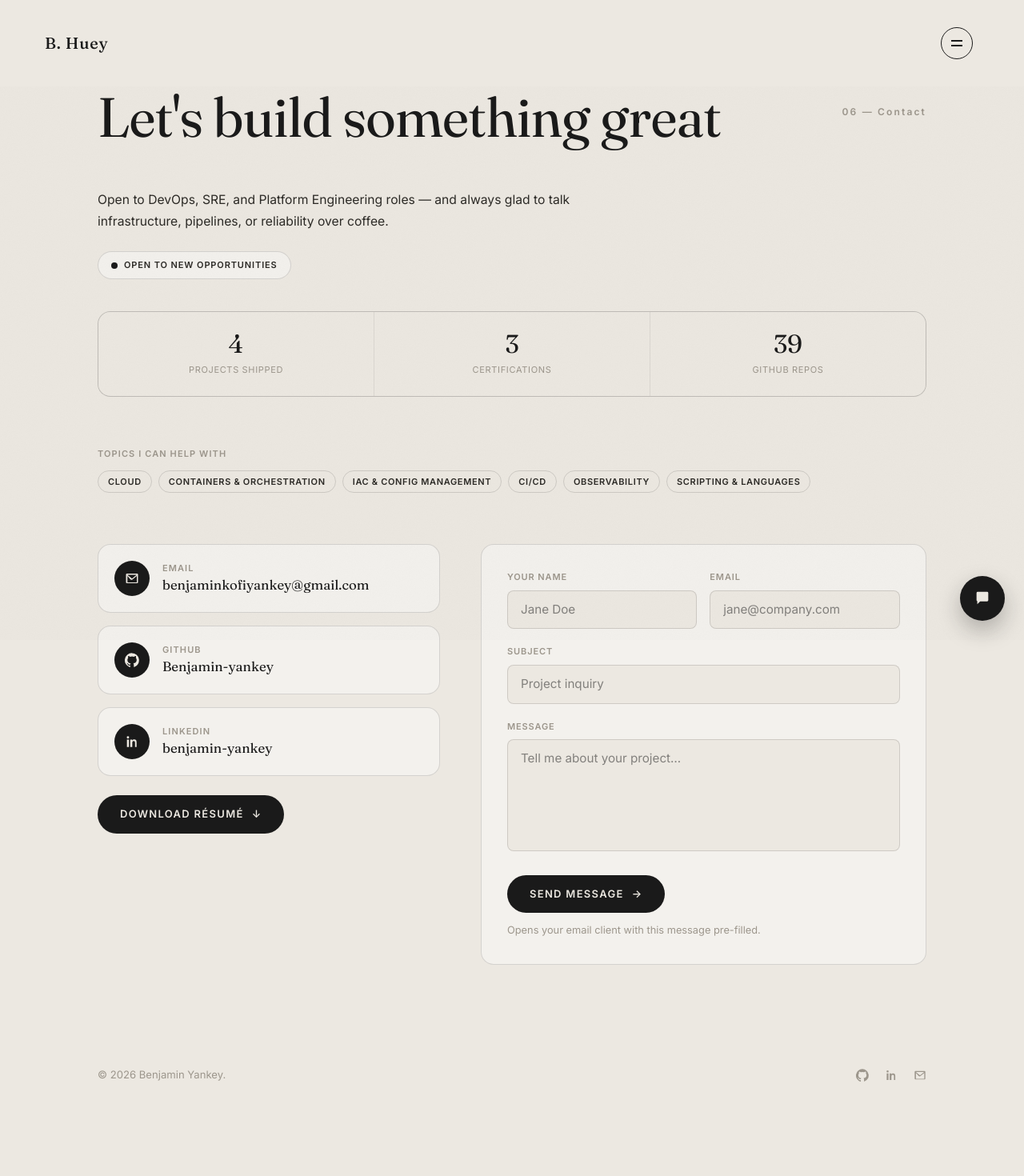
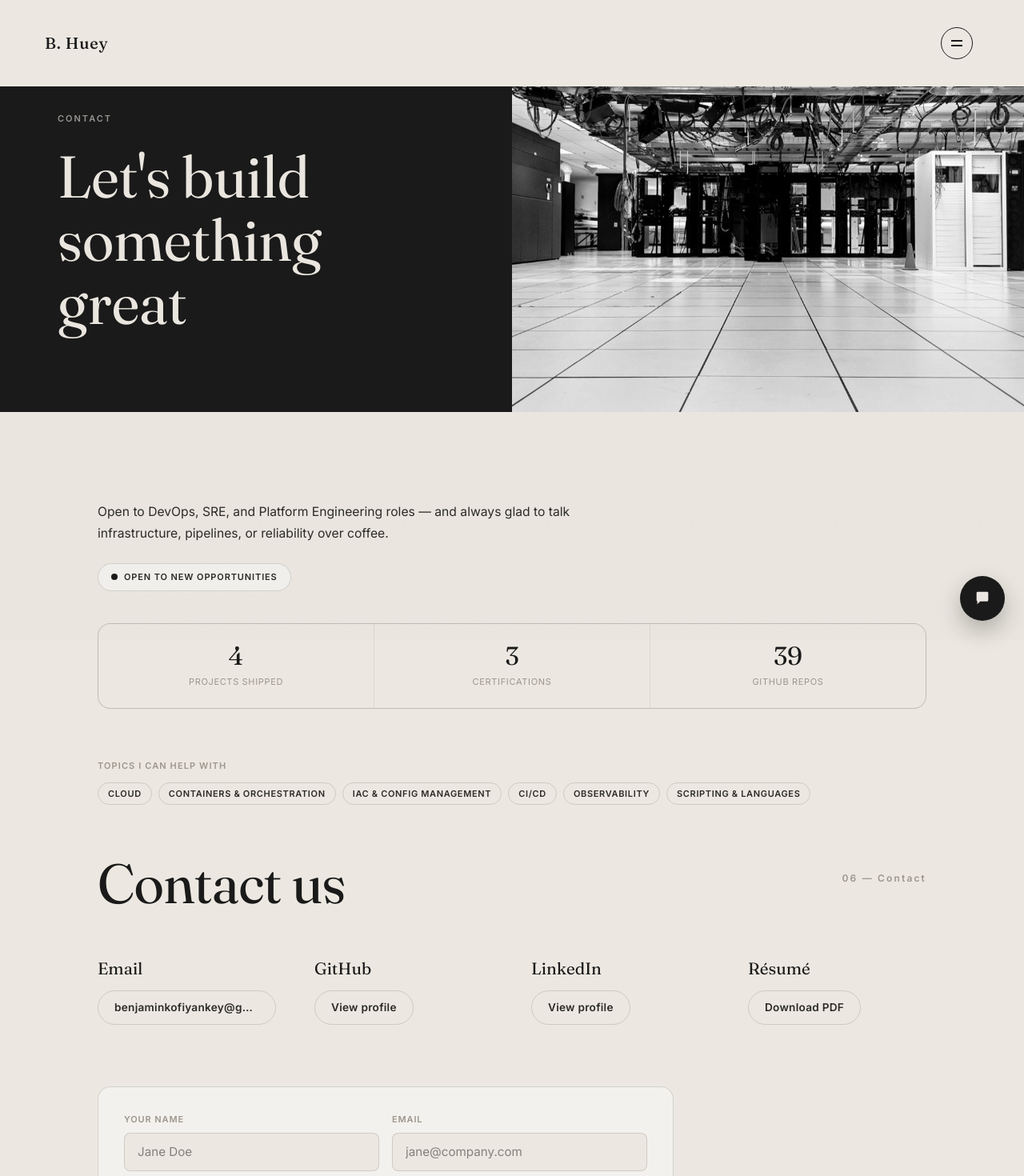
Before and after one commit to Benjamin-yankey/Portfolio, a React (Vite) app in the folder app/: page /contact in a window 1280 px wide. Shown: the top 1470 px of the page at 80% size. Before the commit the page ends 1402 px from the top, so only its background shows below. Built offline with nearby package versions, Linux system fonts and the light colour scheme.

Commit message:
Add contact page hero image and update site configuration

```diff
--- a/app/public/admin/config.yml
+++ b/app/public/admin/config.yml
@@ -45,6 +45,7 @@ collections:
           - { label: "Footer copyright line", name: footerCopy, widget: string }
           - { label: "Portrait photo", name: portrait, widget: image }
           - { label: "Hero video (uploads commit directly to the repo — keep clips short/small; GitHub has a hard 100MB file limit). When set, replaces the portrait photo with a looping background video.", name: heroVideo, widget: file, required: false, media_folder: "/app/public/videos", public_folder: "/Portfolio/videos" }
+          - { label: "Contact page hero image (separate from the portrait — shown on the split hero at the top of the Contact page)", name: contactImage, widget: image, required: false }
 
       - file: "app/src/content/projects.json"
         label: "Projects"
--- a/app/src/components/Contact.tsx
+++ b/app/src/components/Contact.tsx
@@ -3,14 +3,14 @@ import { site } from '../data/site'
 import { projects } from '../data/projects'
 import { certifications, skillCategories } from '../data/skills'
 import { githubStats } from '../data/githubStats'
-import { EmailIcon, GitHubIcon, LinkedInIcon } from './icons/SocialIcons'
 import { Reveal } from './Reveal'
 import { SectionHeading } from './SectionHeading'
 
-const INFO_CARDS = [
-  { label: 'Email', value: site.email, href: `mailto:${site.email}`, Icon: EmailIcon },
-  { label: 'GitHub', value: 'Benjamin-yankey', href: site.github, Icon: GitHubIcon },
-  { label: 'LinkedIn', value: 'benjamin-yankey', href: site.linkedin, Icon: LinkedInIcon },
+const CONTACT_GRID = [
+  { label: 'Email', linkText: site.email, href: `mailto:${site.email}` },
+  { label: 'GitHub', linkText: 'View profile', href: site.github },
+  { label: 'LinkedIn', linkText: 'View profile', href: site.linkedin },
+  ...(site.resumeHref ? [{ label: 'Résumé', linkText: 'Download PDF', href: site.resumeHref, download: true }] : []),
 ]
 
 const STATS = [
@@ -43,10 +43,38 @@ export function Contact() {
   }
 
   return (
+    <>
+      {/* Full-bleed split hero — sits outside `container-page` deliberately,
+          same pattern as GithubExploreMount, so the two halves reach the
+          viewport edges. Starts at the true top of the page; the fixed
+          TopBar (bg-cream, z-60) overlays its first ~120px, so the eyebrow
+          and headline carry enough top padding to clear it rather than
+          sitting behind it. */}
+      <section className="grid grid-cols-2 max-[760px]:grid-cols-1">
+        <Reveal
+          as="div"
+          depth
+          className="flex flex-col justify-center gap-6 bg-ink px-[clamp(24px,6vw,72px)] pt-[140px] pb-[clamp(56px,8vw,96px)] text-cream max-[760px]:pt-[120px]"
+        >
+          <span className="text-[11px] font-semibold tracking-[0.18em] text-cream/60 uppercase">
+            Contact
+          </span>
+          <h1 className="font-serif text-[clamp(2.6rem,6vw,4.6rem)] leading-[1.08]">
+            Let's build something great
+          </h1>
+        </Reveal>
+        <div className="relative min-h-[360px] max-[760px]:min-h-[280px]">
+          <img
+            src={site.contactImage || site.portrait}
+            alt=""
+            aria-hidden="true"
+            className="absolute inset-0 h-full w-full object-cover grayscale"
+          />
+        </div>
+      </section>
+
       <section className="section">
       <div className="container-page">
-        <SectionHeading title="Let's build something great" index="06 — Contact" />
-
         <Reveal
           as="p"
           className="mb-6 max-w-[62ch] text-[0.98rem] leading-[1.7] text-ink-soft"
@@ -96,10 +124,10 @@ export function Contact() {
           </Reveal>
         )}
 
-        <div className="grid grid-cols-[1fr_1.3fr] gap-[clamp(28px,4vw,56px)] max-[860px]:grid-cols-1">
-          <Reveal as="div" depth className="flex flex-col gap-4">
+        <SectionHeading title="Contact us" index="06 — Contact" />
+
         {site.engagementTypes && site.engagementTypes.length > 0 && (
-              <div className="mb-1">
+          <Reveal as="div" className="mb-10">
             <span className="mb-2 block text-[11px] font-semibold tracking-[0.1em] text-muted uppercase">
               Open to
             </span>
@@ -110,38 +138,30 @@ export function Contact() {
                 </span>
               ))}
             </div>
-              </div>
+          </Reveal>
         )}
 
-            {INFO_CARDS.map(({ label, value, href, Icon }) => (
+        <Reveal
+          as="div"
+          depth
+          className="mb-[clamp(48px,6vw,80px)] grid grid-cols-4 gap-x-[clamp(24px,4vw,48px)] gap-y-10 max-[760px]:grid-cols-2 max-[420px]:grid-cols-1"
+        >
+          {CONTACT_GRID.map(({ label, linkText, href, download }) => (
+            <div key={label} className="min-w-0">
+              <h3 className="mb-3 font-serif text-[1.3rem]">{label}</h3>
               <a
-                key={label}
                 href={href}
-                className="group flex items-center gap-4 rounded-2xl border border-line bg-white/40 p-5 transition-colors duration-300 ease-editorial hover:bg-white/70"
+                download={download}
+                title={linkText}
+                className="inline-flex max-w-full items-center overflow-hidden rounded-full border border-line px-5 py-2.5 text-[0.85rem] font-semibold tracking-[0.02em] text-ink-soft transition-all duration-300 ease-editorial hover:-translate-y-0.5 hover:border-ink hover:bg-ink hover:text-cream"
               >
-                <span className="flex h-11 w-11 shrink-0 items-center justify-center rounded-full bg-ink text-cream transition-transform duration-300 ease-editorial group-hover:-translate-y-0.5">
-                  <Icon size={18} />
-                </span>
-                <span>
-                  <span className="block text-[11px] font-semibold tracking-[0.1em] text-muted uppercase">
-                    {label}
-                  </span>
-                  <span className="block font-serif text-[1.05rem]">{value}</span>
-                </span>
+                <span className="truncate">{linkText}</span>
               </a>
+            </div>
           ))}
-
-            {site.resumeHref && (
-              <a
-                href={site.resumeHref}
-                download
-                className="mt-2 inline-flex w-fit items-center gap-2.5 rounded-full bg-ink px-7 py-3.5 text-[13px] font-semibold tracking-[0.1em] text-cream uppercase transition-all duration-[350ms] ease-editorial hover:-translate-y-1 hover:bg-ink-soft"
-              >
-                Download résumé <span aria-hidden="true">↓</span>
-              </a>
-            )}
         </Reveal>
 
+        <div className="max-w-[720px]">
           <Reveal
             as="form"
             depth
@@ -217,5 +237,6 @@ export function Contact() {
         </div>
       </div>
       </section>
+    </>
   )
 }
--- a/app/src/content/site.json
+++ b/app/src/content/site.json
@@ -10,6 +10,7 @@
   "wordmark": "B. Huey",
   "resumeHref": "https://raw.githubusercontent.com/Benjamin-yankey/Certificates/main/BenjaminResume_SoftwareDev.pdf",
   "portrait": "/Portfolio/images/portrait-cutout.webp",
+  "contactImage": "/Portfolio/images/contact-hero.jpg",
   "email": "benjaminkofiyankey@gmail.com",
   "linkedin": "https://www.linkedin.com/in/benjamin-yankey-9732b4371",
   "availabilityStatus": "Open to new opportunities"
--- a/app/src/data/site.ts
+++ b/app/src/data/site.ts
@@ -15,6 +15,7 @@ export interface Site {
   footerCopy: string
   portrait: string
   heroVideo?: string
+  contactImage?: string
   availabilityStatus?: string
   location?: string
   engagementTypes?: string[]
```
Also changed, not shown: app/public/images/contact-hero.jpg (added). Lines whose indentation alone changed are shown as unchanged.
